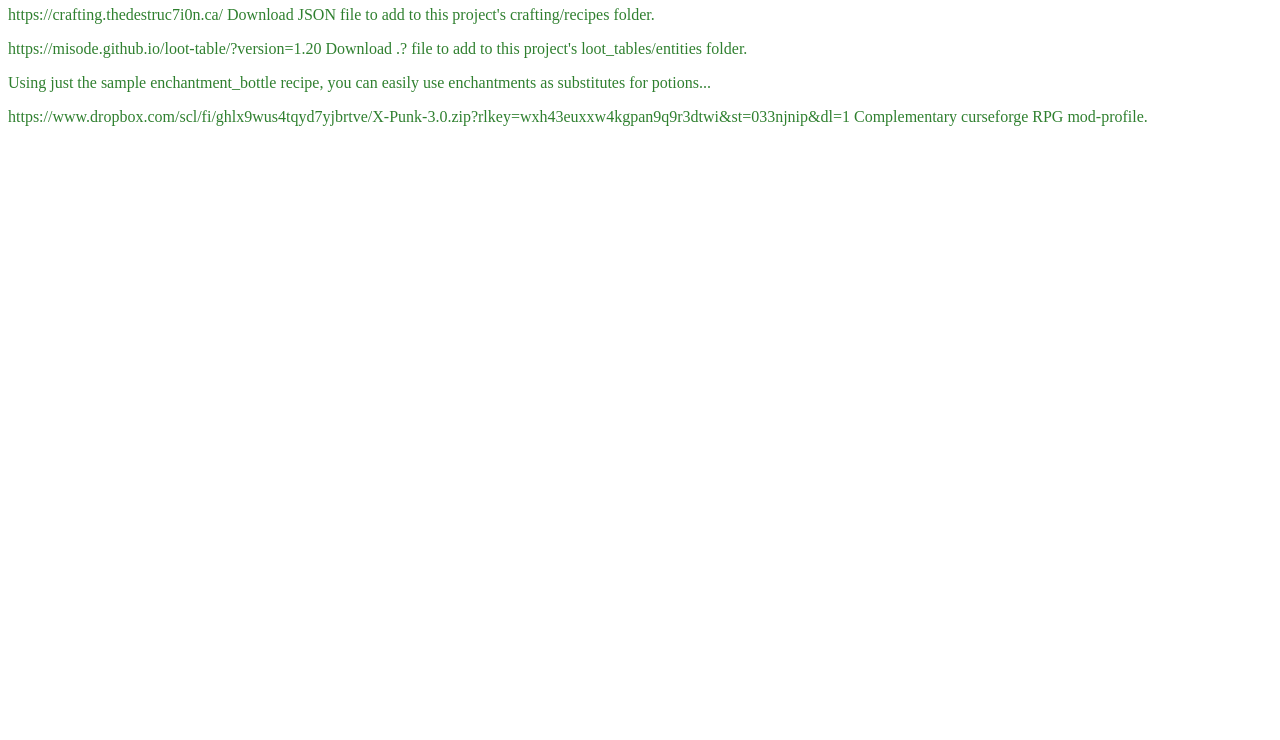
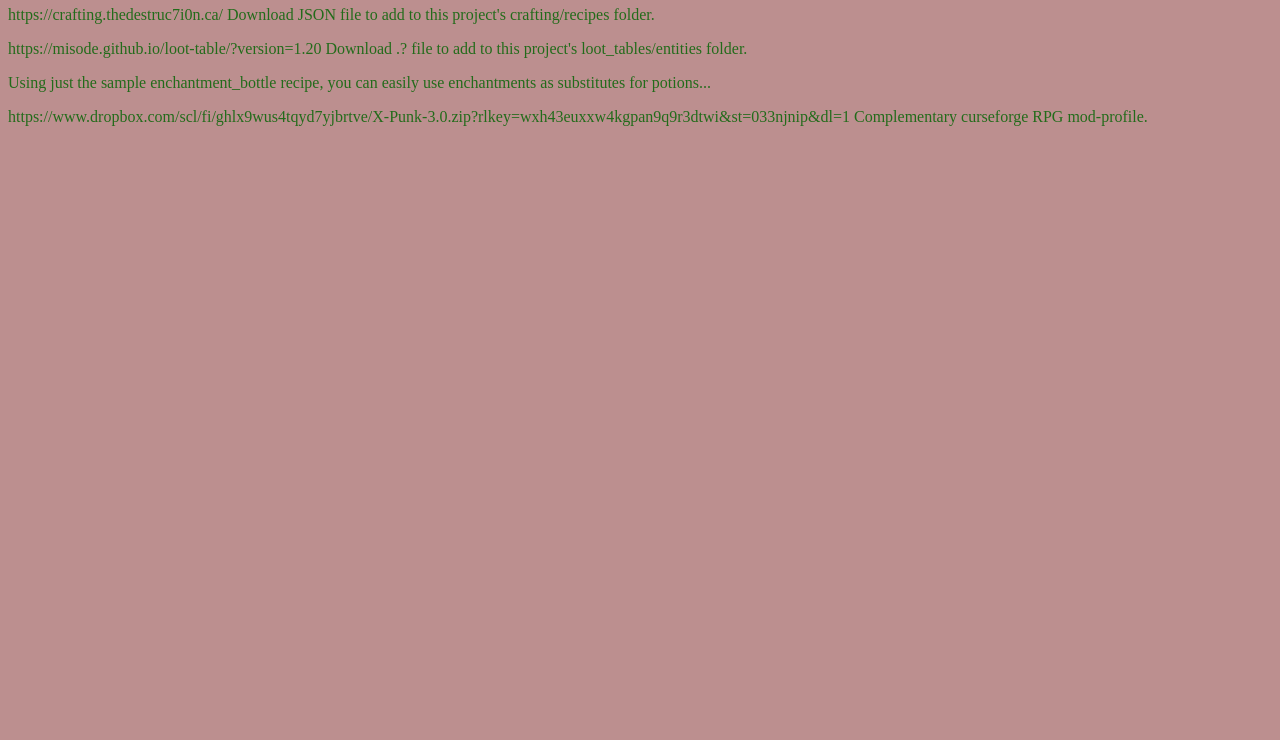
Before and after one commit to ietzel/MC-RPG-datapack, a plain HTML site: page index.html in a window 1280 px wide. Shown: the part 60-800 px from the top of the page. Drawn offline with Linux system fonts and the light colour scheme.

Commit message:
Update index.html

```diff
--- a/index.html
+++ b/index.html
@@ -2,7 +2,7 @@
   <title>Minecraft RPG Datapack Creator</title>
   <style>
     body {
-      background-color: lightbrown;
+      background-color: rosybrown;
       opacity: 0.845;
     }
     h1, p {
```
